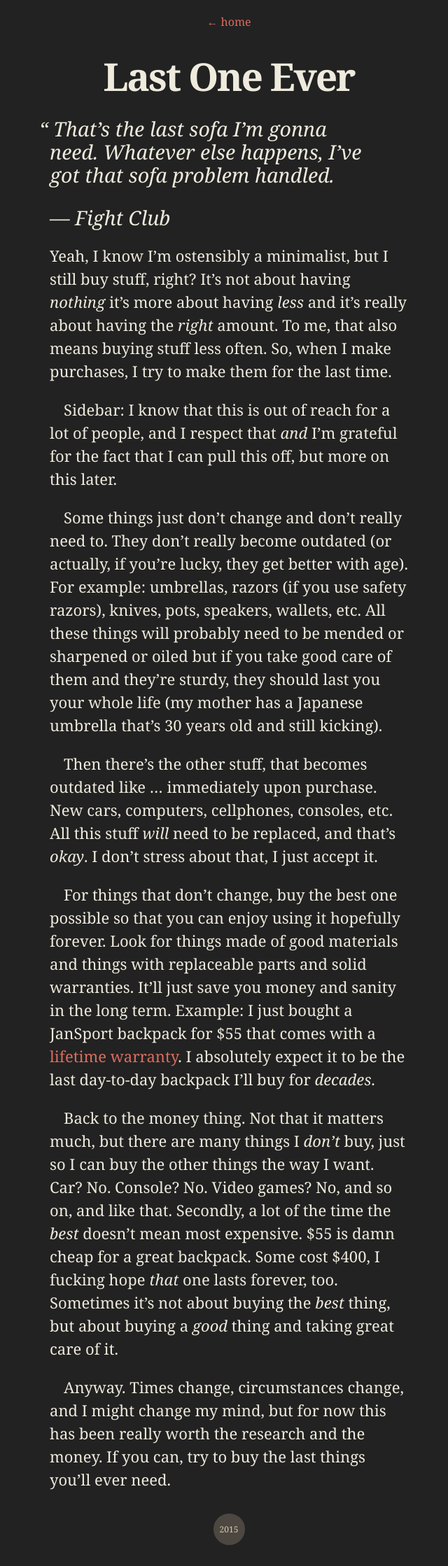
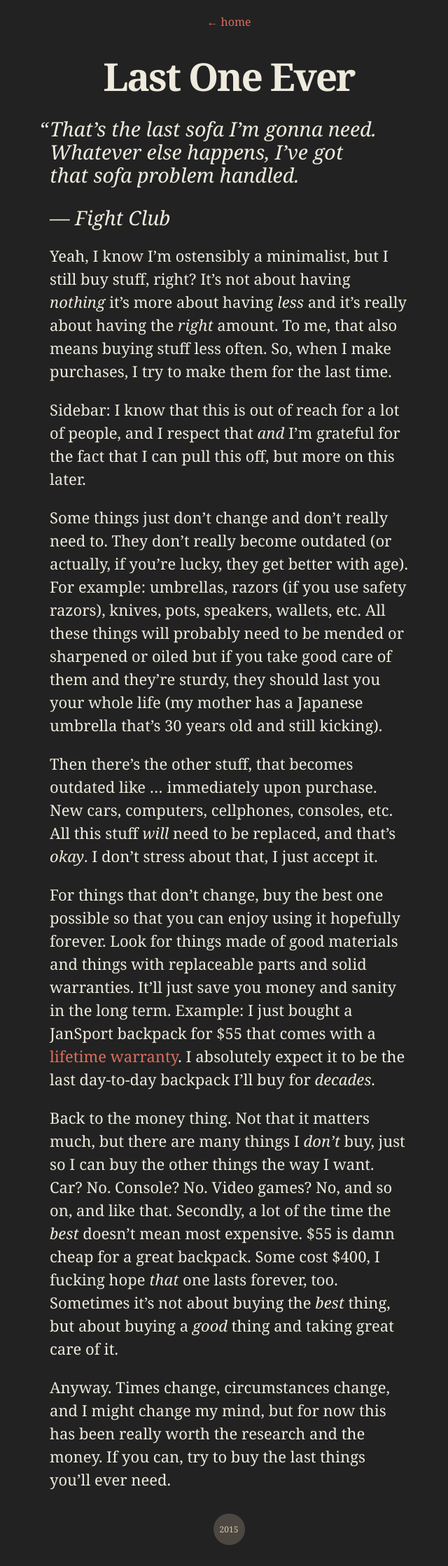
Before and after one commit to gggritso/site, a Jekyll site: the page built from _posts/2014-01-14-last-one-ever.md, in a window 1280 px wide. Shown: the whole page at 70% size, without its empty margins (313-953 px from the left). Built offline with Jekyll 4.4.1, drawn with Linux system fonts in a browser that asks for light colours.

Commit message:
Improve blockquote styling.

```diff
--- a/css/main.scss
+++ b/css/main.scss
@@ -29,10 +29,6 @@ body {
 article > p:first-of-type,
 blockquote > p {
 	text-indent: 0;
-}
-
-p {
-	text-indent: 20px;
 }
 
 pre {
@@ -102,7 +98,8 @@ blockquote {
 		margin-top: 0;
 		text-indent: -15px;
 		&::before {
-			content: "“ ";
+			content: "“";
+			margin-right: 2px;
 		}
 	}
 
```
